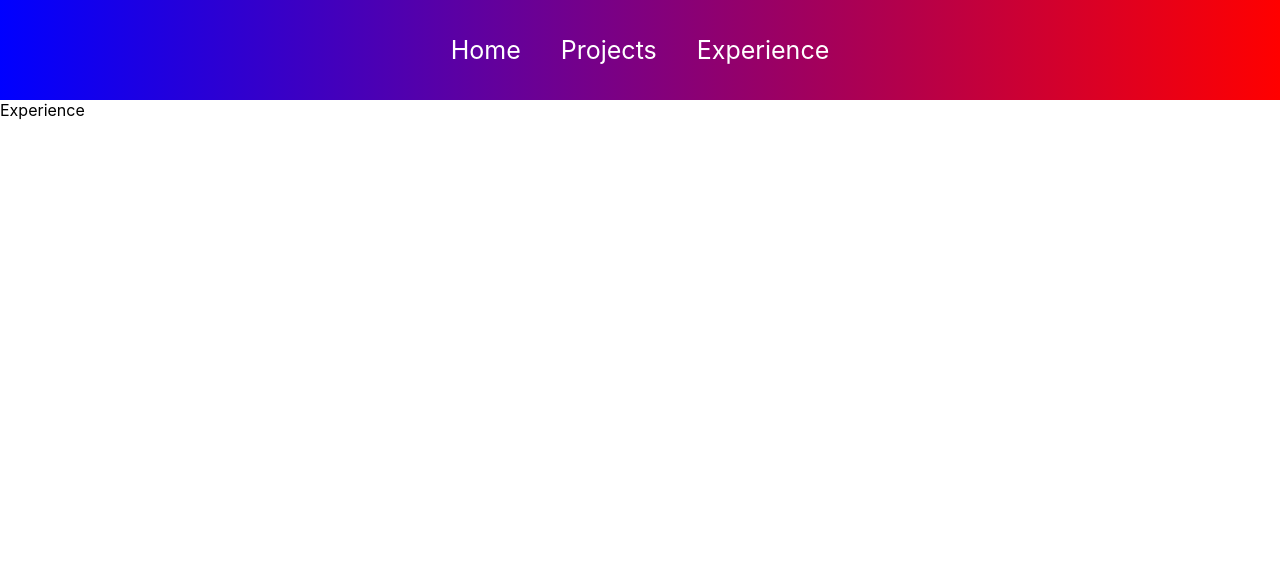
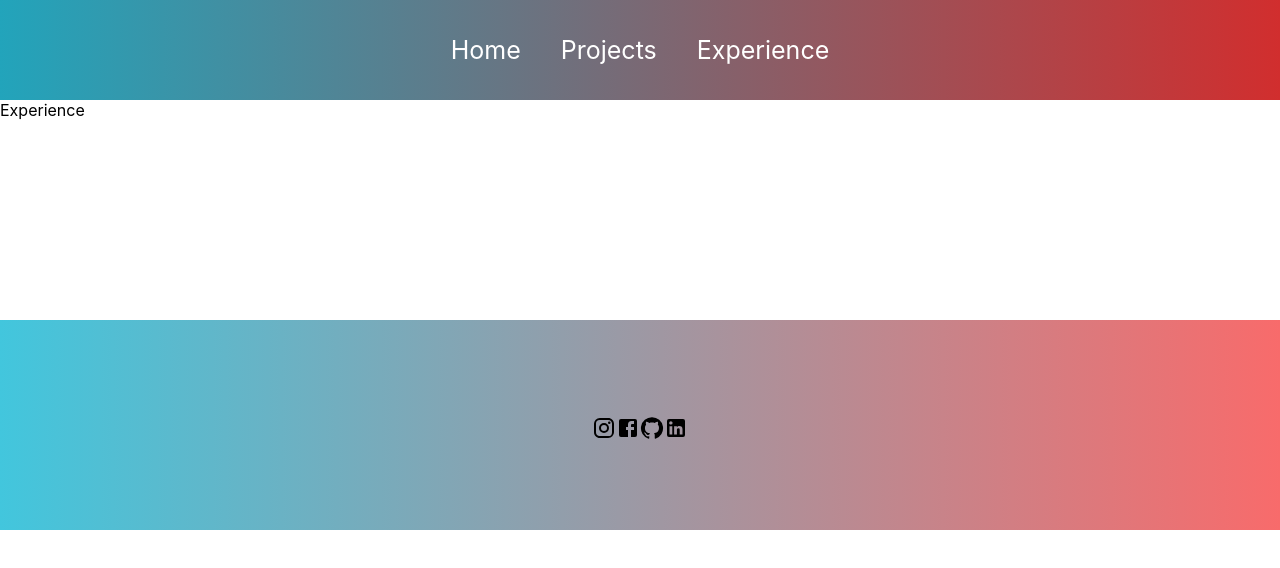
Before and after one commit to alinacaf10/Portfolio, a React (Create React App) app in the folder src/: page /experience in a window 1280 px wide. Shown: the top 568 px of the page. Built offline with nearby package versions, Linux system fonts and the light colour scheme; the HTML template or start-up script is replaced by a standard one.

Commit message:
add footer

```diff
--- a/src/src/App.js
+++ b/src/src/App.js
@@ -4,6 +4,7 @@
 import Projects from './pages/Projects';
 import Experience from './pages/Experience';
 import Navbar from './comps/Navbar';
+import Footer from './comps/Footer';
 function App() {
   return (
     <div className="App">
@@ -15,6 +16,7 @@
     <Route path='/experience' element={<Experience/>}/>
   </Routes>
  </Router>
+ <Footer/>
     </div>
   );
 }
--- /dev/null
+++ b/src/src/comps/Footer.css
@@ -0,0 +1,28 @@
+.footer {
+    width: 100%;
+    height: 200px;
+    background: linear-gradient(to left, rgb(248, 107, 107),rgb(66, 198, 221));
+    display: flex;
+    justify-content: center;
+    align-items: center;
+    flex-direction: column;
+    padding-top: 10px;
+    margin-top: 200px;
+  }
+
+  .socialMedia svg {
+    color: white;
+    margin: 20px;
+    font-size: 70px;
+    cursor: pointer;
+  }
+
+  .footer p {
+    color: white;
+  }
+
+  @media only screen and (max-width: 600px) {
+    .footer svg {
+      font-size: 50px;
+    }
+  }
--- /dev/null
+++ b/src/src/comps/Footer.js
@@ -0,0 +1,18 @@
+import React from 'react'
+import { Instagram, Facebook, GitHub, LinkedIn } from '@mui/icons-material'
+import './Footer.css'
+
+function Footer() {
+    return (
+        <div className='footer'>
+            <div>
+                <Instagram />
+                <Facebook />
+                <GitHub />
+                <LinkedIn />
+            </div>
+        </div>
+    )
+}
+
+export default Footer
--- a/src/src/comps/Navbar.css
+++ b/src/src/comps/Navbar.css
@@ -1,7 +1,7 @@
 .navbar {
     width: 100%;
     height: 100px;
-    background: linear-gradient(to left, red,blue);
+    background: linear-gradient(to left, rgb(209, 46, 46),rgb(34, 164, 187));
 
   }
 
--- a/src/src/comps/Navbar.js
+++ b/src/src/comps/Navbar.js
@@ -1,14 +1,20 @@
-import React from 'react'
-import { Link } from 'react-router-dom'
+import React, { useEffect, useState } from 'react'
+import { Link,useLocation } from 'react-router-dom'
 import { Reorder } from '@mui/icons-material'
 import "./Navbar.css"
 function Navbar() {
+  const [expandNavbar, setExpandNavbar]=useState(false)
+  const location=useLocation()
+
+  useEffect(()=>{
+setExpandNavbar(false)
+  },[location])
   return (
-    <div className='navbar'>
+
+    <div className='navbar' id={expandNavbar ? "open":"close"}>
       <div className='toggleButton'>
-        <button>
-       {" "}
-       <Reorder/>{" "}
+        <button onClick={()=>{setExpandNavbar((prev)=> !prev)}}>
+       <Reorder/>
         </button>
       </div>
       <div className='links'>
```
